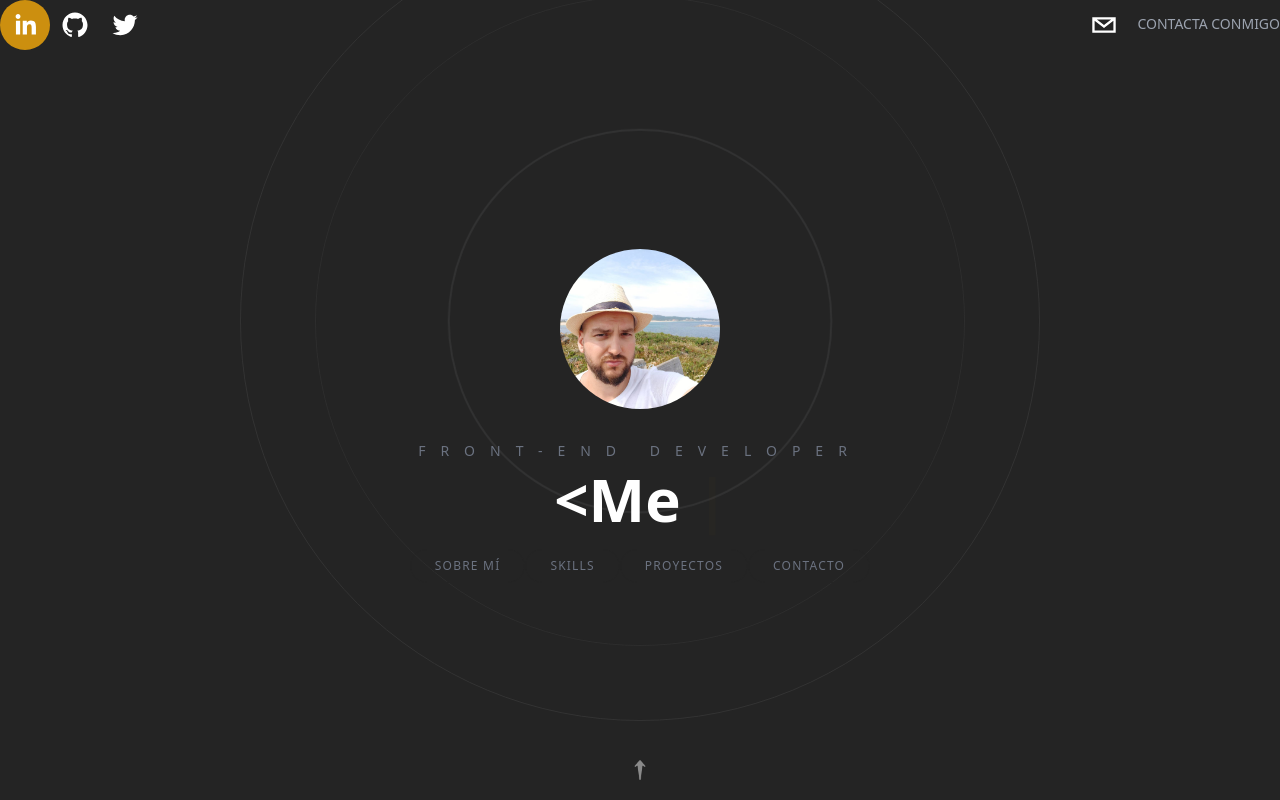
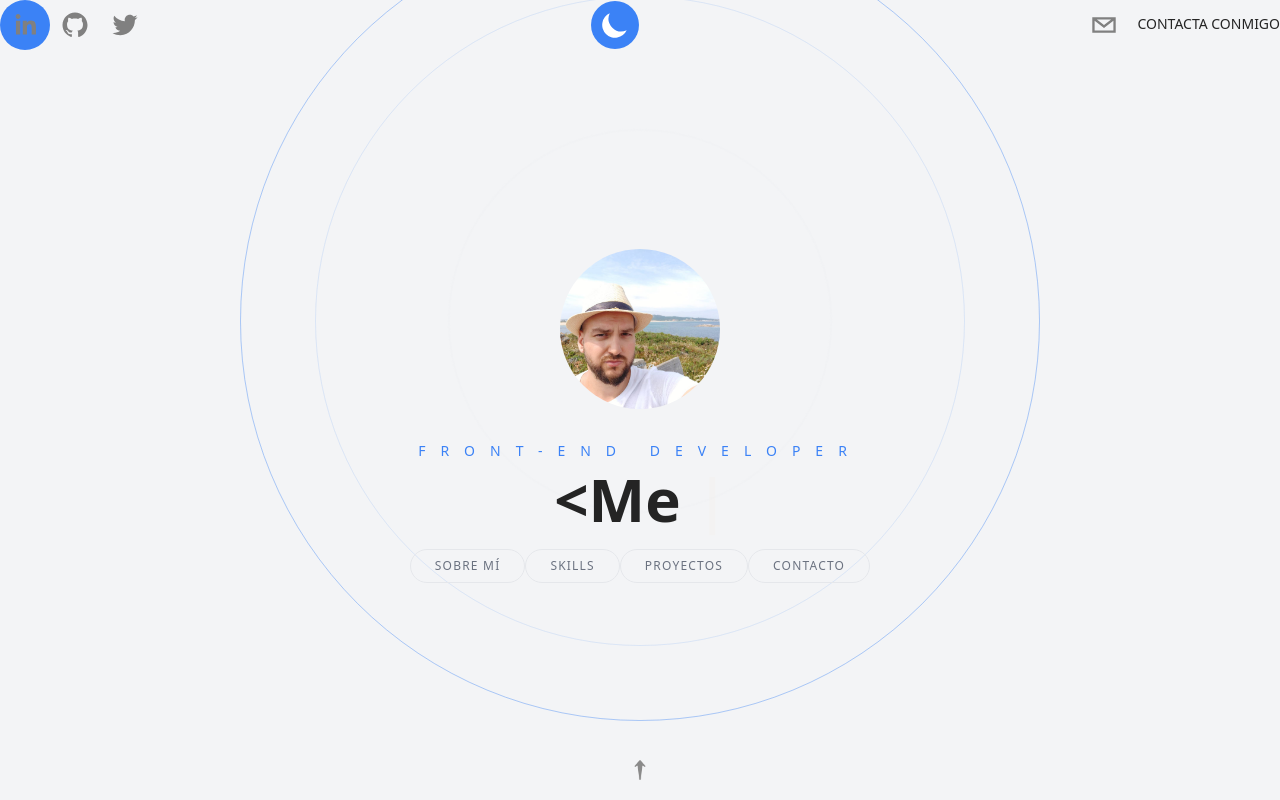
Before and after one commit to dMurill0/portfolio2.0, a Next.js app: page / in a window 1280 px wide. Built offline with nearby package versions, Linux system fonts and the light colour scheme.

Commit message:
añadido modo oscuro

```diff
--- a/components/BackgroundCircles.tsx
+++ b/components/BackgroundCircles.tsx
@@ -21,8 +21,8 @@ export default function BackgroundCircles({}: Props) {
       <div className="absolute border border-[#3333333] rounded-full h-[200px] w-[200px] mt-52 animate-ping" />
       <div className="rounded-full border-[#3333333] h-[300px] w-[300px] absolute mt-52 " />
       <div className="rounded-full border-[#3333333] h-[500px] w-[500px] absolute mt-52 " />
-      <div className="rounded-full border border-[#333333] opacity-80 h-[650px] w-[650px] absolute mt-52 animate-pulse" />
-      <div className="rounded-full border border-[#333333] h-[800px] w-[800px] absolute mt-52 " />
+      <div className="rounded-full border border-blue-500/20 dark:border-[#333333] opacity-80 h-[650px] w-[650px] absolute mt-52 animate-pulse" />
+      <div className="rounded-full border border-blue-500/40 dark:border-[#333333] h-[800px] w-[800px] absolute mt-52 " />
     </motion.div>
   );
 }
--- a/components/Contact.tsx
+++ b/components/Contact.tsx
@@ -21,7 +21,7 @@ function Contact({}: Props) {
 
   return (
     <div className="h-screen flex relative flex-col text-center md:text-left md:flex-row max-w-7xl px-10 justify-evenly mx-auto items-center  ">
-      <h3 className="absolute top-12 uppercase tracking-[20px] text-gray-500 text-2xl hidden md:block xl:block">
+      <h3 className="absolute top-12 uppercase tracking-[20px] text-gray-900 dark:text-gray-500 text-2xl hidden md:block xl:block">
         Contacta conmigo
       </h3>
       <div className="flex flex-col space-y-10">
@@ -30,11 +30,11 @@ function Contact({}: Props) {
         </h4> */}
         <div className="space-y-5">
           <div className="flex items-center space-x-3 justify-center">
-            <PhoneIcon className="text-secondary h-7 w-7 animate-pulse" />
+            <PhoneIcon className="text-blue-500 dark:text-secondary h-7 w-7 animate-pulse" />
             <p className="text-2xl">+34 630382831</p>
           </div>
           <div className="flex items-center space-x-3 justify-center">
-            <EnvelopeIcon className="text-secondary h-7 w-7" />
+            <EnvelopeIcon className="text-blue-500 dark:text-secondary h-7 w-7" />
             <p className="text-2xl">sittingbout@gmail.com</p>
             <tr />
           </div>
@@ -51,7 +51,7 @@ function Contact({}: Props) {
           <input {...register('Asunto')} className="contactInput" type="text" placeholder="Asunto" />
           <textarea {...register('Mensaje')} className="contactInput" placeholder="Mensaje" />
           <button
-            className="bg-[#F7AB0A] py-5 px-10 rounded-md text-black font-bold"
+            className="bg-blue-500 dark:bg-[#F7AB0A] py-5 px-10 rounded-md text-white dark:text-black font-bold"
             type="submit"
           >
             Enviar
--- a/components/Content.tsx
+++ b/components/Content.tsx
@@ -42,11 +42,12 @@ export default function Content({}: Props) {
         />
       </motion.div>
       <div className="z-20">
-        <h2 className="text-sm uppercase text-gray-500 pb-2 tracking-[15px]">
+        <h2 className="text-sm uppercase text-blue-500 dark:text-gray-500 pb-2 tracking-[15px]">
           Front-end developer
         </h2>
         <h1 className="text-4xl lg:text-6xl font-semibold px-10">
           <span className="mr-3">{text}</span>
+          { }
           <Cursor cursorColor="#F7AB0A" />
         </h1>
         <div className="pt-5 ">
--- a/components/Header.tsx
+++ b/components/Header.tsx
@@ -1,10 +1,24 @@
-import React from "react";
+import React, { useEffect, useState } from "react";
 import { SocialIcon } from "react-social-icons";
 import { motion } from "framer-motion";
 import Link from "next/link";
+import { HiMoon } from "react-icons/hi";
 type Props = {};
 
 export default function Header({}: Props) {
+  const [theme, setTheme] = useState("light");
+  useEffect(() => {
+    if (theme === "dark") {
+      document.documentElement.classList.add("dark");
+    } else {
+      document.documentElement.classList.remove("dark");
+    }
+  }, [theme]);
+
+  const handleSwitch = () => {
+    setTheme(theme === "dark" ? "light" : "dark");
+  };
+
   return (
     <header className="flex justify-between sticky top-0 max-w-7xl mx-auto z-20 xl: items-center">
       <motion.div
@@ -24,29 +38,36 @@ export default function Header({}: Props) {
       >
         {/* {Social Icons} */}
         <SocialIcon
-          className="rounded-full hover:bg-secondary/80"
+          className="rounded-full hover:bg-blue-500 dark:hover:bg-secondary/80"
           url="https://www.linkedin.com/in/daniel-murillo-garz%C3%B3n-0bb8b014b/"
-          fgColor="white"
+          fgColor="gray"
           bgColor="transparent"
           target="_blank"
         />
         <SocialIcon
-          className="rounded-full hover:bg-secondary/80"
+          className="rounded-full hover:bg-blue-500 dark:hover:bg-secondary/80"
           network="github"
           url="https://github.com/dMurill0"
-          fgColor="white"
+          fgColor="gray"
           bgColor="transparent"
           target="_blank"
         />
         <SocialIcon
-          className="rounded-full hover:bg-secondary/80"
+          className="rounded-full hover:bg-blue-500 dark:hover:bg-secondary/80"
           network="twitter"
           url="https://twitter.com/MuRiPKR"
-          fgColor="white"
+          fgColor="gray"
           bgColor="transparent"
           target="_blank"
         />
       </motion.div>
+      {/* DARK MODE */}
+      <button>
+        <HiMoon
+          className="text-5xl bg-blue-500 text-white dark:bg-secondary/80 rounded-full py-2"
+          onClick={handleSwitch}
+        />
+      </button>
       <motion.div
         initial={{
           x: 500,
@@ -64,13 +85,13 @@ export default function Header({}: Props) {
       >
         <Link href="#contact">
           <SocialIcon
-            className="cursor-pointer rounded-full hover:bg-secondary/80 mr-2"
+            className="cursor-pointer rounded-full hover:bg-blue-500 dark:hover:bg-secondary/80 mr-2"
             network="email"
-            fgColor="white"
+            fgColor="gray"
             bgColor="transparent"
             href="#contact"
           />
-          <p className="uppercase hidden md:inline-flex text-sm text-gray-400 hover:text-secondary/80">
+          <p className="uppercase hidden md:inline-flex text-sm hover:text-blue-500 dark:text-gray-400 dark:hover:text-secondary/80">
             Contacta conmigo
           </p>
         </Link>
--- a/components/Projects.tsx
+++ b/components/Projects.tsx
@@ -37,7 +37,7 @@ function Projects({}: Props) {
       <h3 className="absolute top-12 uppercase tracking-[20px] text-gray-500 text-2xl text-center hidden xl:block">
         Proyectos
       </h3>
-      <div className="relative w-full flex overflow-x-scroll overflow-y-hidden snap-x snap-mandatory z-20 scrollbar scrollbar-track-gray-400/20 scrollbar-thumb-[#F7AB0A]/80">
+      <div className="relative w-full flex overflow-x-scroll overflow-y-hidden snap-x snap-mandatory z-20 scrollbar scrollbar-track-gray-400/20 dark:scrollbar-thumb-[#F7AB0A]/80 dark:scrollbar-track-gray-800 scrollbar-thumb-blue-500">
         {/* Projects */}
         {trabajos.map((trabajo, i) => (
           <div className="w-screen flex-shrink-0 snap-center flex flex-col space-y-5 items-center justify-center p-20 md:p-44 h-screen">
@@ -49,11 +49,11 @@ function Projects({}: Props) {
                 href="https://moviedb-d6788.web.app/index.html"
                 target="_blank"
               >
-                <h4 className="underline decoration-secondary/50 text-4xl font-semibold text-center">
+                <h4 className="underline decoration-blue-500 dark:decoration-secondary/50 text-4xl font-semibold text-center">
                   Proyecto {i + 1} de {trabajos.length}
                 </h4>
               </Link>
-              <h5 className="text-center text-2xl font-semibold text-gray-400">
+              <h5 className="text-center text-2xl font-semibold text-blue-500 dark:text-gray-400">
                 {trabajo.tecnologias}
               </h5>
               <p className="text-center text-lg md:text-left">
@@ -63,7 +63,7 @@ function Projects({}: Props) {
           </div>
         ))}
       </div>
-      <div className="w-full absolute top-[30%] bg-[#F7AB0A]/10 left-0 h-[500px] -skew-y-12" />
+      <div className="w-full absolute top-[30%] dark:bg-[#F7AB0A]/10 bg-blue-500/10 left-0 h-[500px] -skew-y-12" />
     </motion.div>
   );
 }
--- a/package.json
+++ b/package.json
@@ -20,6 +20,7 @@
     "react": "18.2.0",
     "react-dom": "18.2.0",
     "react-hook-form": "^7.39.4",
+    "react-icons": "^4.6.0",
     "react-router-dom": "^6.4.3",
     "react-simple-typewriter": "^4.0.5",
     "react-social-icons": "^5.15.0",
--- a/pages/index.tsx
+++ b/pages/index.tsx
@@ -12,7 +12,7 @@ import Skills from "../components/Skills";
 
 export default function Home() {
   return (
-    <div className="bg-[rgb(36,36,36)] text-white h-screen snap-y snap-mandatory overflow-y-scroll overflow-x-hidden z-0 scrollbar scrollbar-track-gray-400/20 scrollbar-thumb-[#F7AB0A]/80">
+    <div className="bg-gray-100 dark:bg-[rgb(36,36,36)] text-primary dark:text-white  h-screen snap-y snap-mandatory overflow-y-scroll overflow-x-hidden z-0 scrollbar dark:scrollbar-track-gray-400/20 dark:scrollbar-thumb-[#F7AB0A]/80 scrollbar-track-gray-800 scrollbar-thumb-blue-500">
       <Head>
         <title>Daniel Murillo</title>
       </Head>
--- a/styles/globals.css
+++ b/styles/globals.css
@@ -5,10 +5,14 @@
 @tailwind utilities;
 
 @layer components {
+*{
+  scroll-behavior: smooth;
+}
+
   .heroButton {
-    @apply px-6 py-2 border border-[#242424] rounded-full uppercase text-xs tracking-widest text-gray-500 transition-all hover:border-secondary/40 hover:text-secondary/40 hover:bg-[#fff]/10;
+    @apply px-6 py-2 border dark:border-[#242424] rounded-full uppercase text-xs tracking-widest text-gray-500 transition-all hover:border-blue-500 dark:hover:border-secondary/40 hover:text-blue-500 dark:hover:text-secondary/40 hover:bg-[#fff]/10;
   }
   .contactInput {
-    @apply outline-none bg-slate-400/10 rounded-sm border-b px-6 py-4 border-[#242424] text-gray-500 placeholder-gray-500 transition-all focus:border-secondary/40 focus:text-secondary/40 hover:border-secondary/40;
+    @apply outline-none bg-slate-400/10 rounded-sm border-b px-6 py-4 border-[#242424] text-gray-500 placeholder-gray-500 transition-all focus:border-secondary/40 focus:text-blue-500 dark:focus:text-secondary/40 hover:border-blue-500 dark:hover:border-secondary/40;
   }
 }
--- a/tailwind.config.js
+++ b/tailwind.config.js
@@ -1,5 +1,6 @@
 /** @type {import('tailwindcss').Config} */
 module.exports = {
+  darkMode: 'class',
   content: [
     "./pages/**/*.{js,ts,jsx,tsx}",
     "./components/**/*{js,ts,jsx,tsx}",
```
Also changed, not shown: 1 other file (tests, documents, lock files or other folders).
